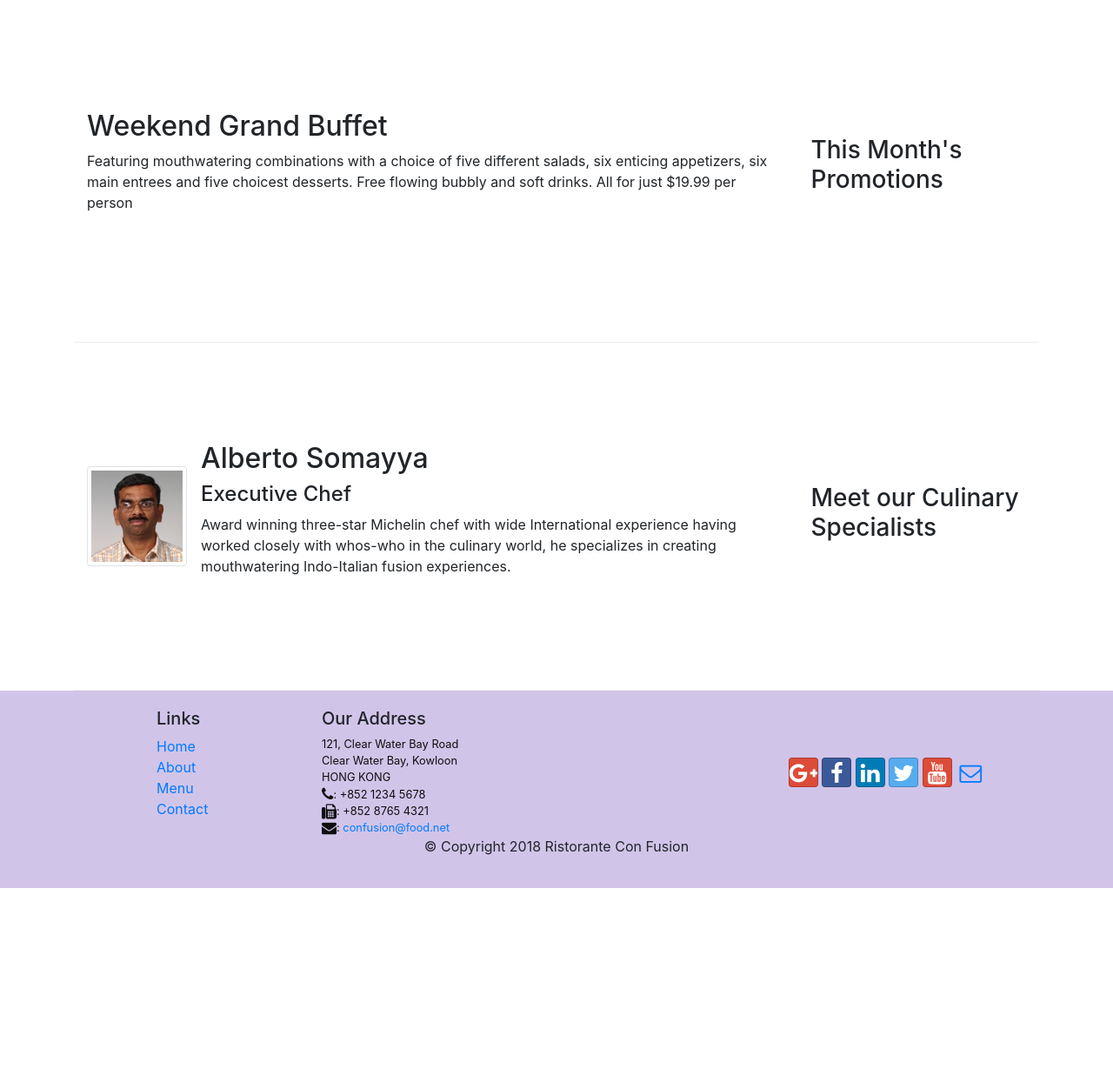
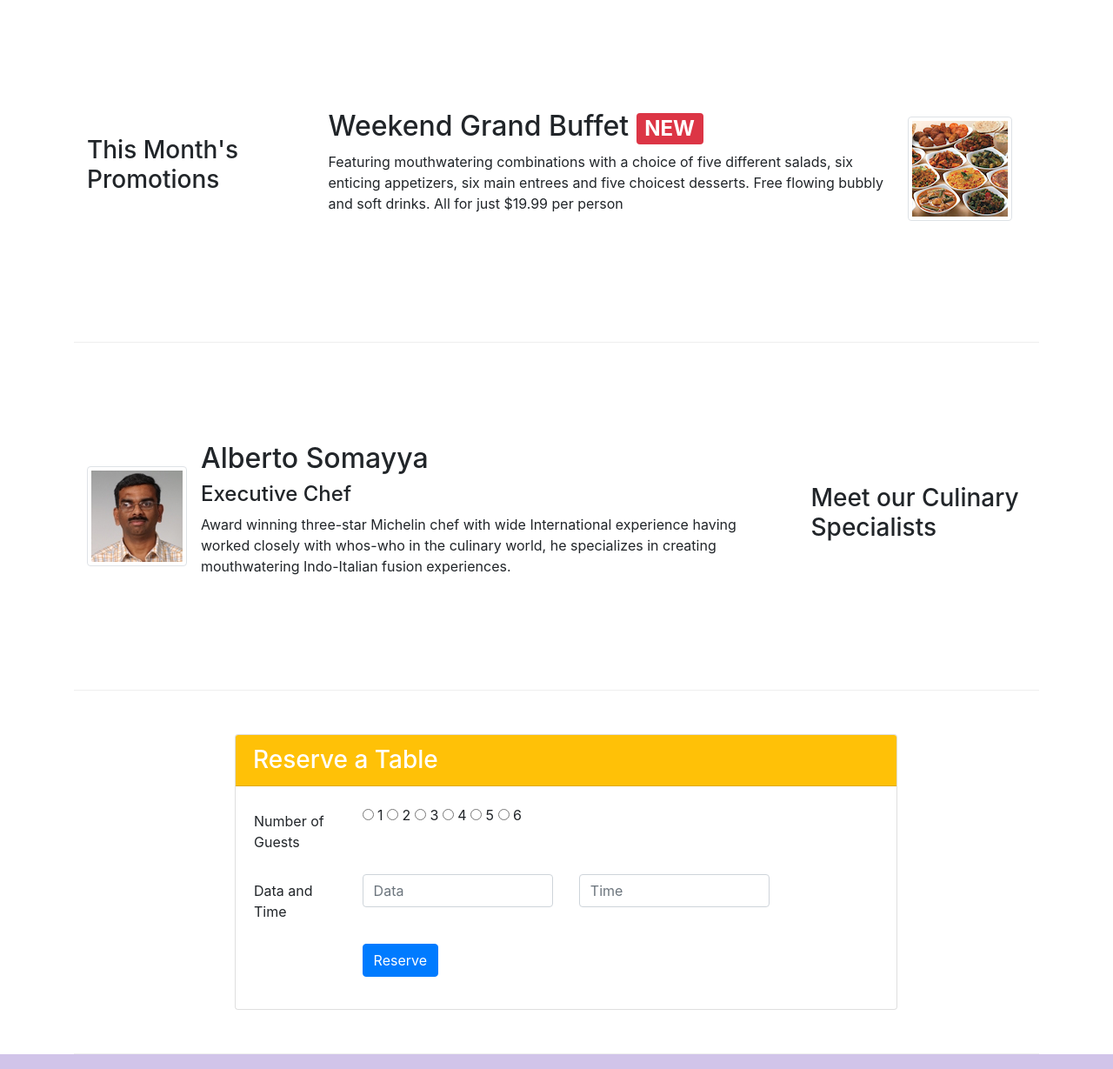
Before and after one commit to Nympheas/bootstrap4-confusion, a website: page index.html in a window 1280 px wide. Shown: the part 740-1969 px from the top of the page at 87% size. Before the commit the page ends 1761 px from the top, so only its background shows below. Drawn offline with nearby package versions, Linux system fonts and the light colour scheme.

Commit message:
assiagement 2

```diff
--- a/index.html
+++ b/index.html
@@ -34,12 +34,15 @@
     <header class="jumbotron">
         <div class="container">
             <div class="row row-header">
-                <div class="col-12 col-sm-6">
+                <div class="col-12 col-md-6 col-sm-6">
                     <h1>Ristorante con Fusion</h1>
                     <p>We take inspiration from the World's best cuisines, and create a unique fusion experience. Our lipsmacking creations will tickle your culinary senses!</p>
                 </div>
-                <div class="col-12 col-sm align-self-center">
+                <div class="col-12 col-md-3 col-sm align-self-center">
                     <img src="img/logo.png" class="img-fluid">
+                </div>
+                <div class="col-12 col-md-3 col-sm align-self-center">
+                    <a href="#reserve" role="button" class="btn btn-sm bg-warning text-dark btn-block">Reserve Table</a>
                 </div>
             </div>
         </div>
@@ -67,12 +70,18 @@
 
 
         <div class="row row-content align-items-center">
-            <div class="col-12 col-sm-4 order-sm-last col-md-3">
+            <div class="col-12 col-sm-4 order-sm-first col-md-3">
                 <h3>This Month's Promotions</h3>
             </div>
-            <div class="col col-sm order-sm-first col-md">
-                <h2>Weekend Grand Buffet</h2>
-                <p>Featuring mouthwatering combinations with a choice of five different salads, six enticing appetizers, six main entrees and five choicest desserts. Free flowing bubbly and soft drinks. All for just $19.99 per person </p>
+            <div class="col col-sm order-sm-last col-md">
+                <div class="media">
+                    <div class="media-body">
+                        <h2 class="mt-0">Weekend Grand Buffet <span class="badge badge-danger">NEW</span></h2>
+                        <p class="d-none d-sm-block">Featuring mouthwatering combinations with a choice of five different salads, six enticing appetizers, six main entrees and five choicest desserts. Free flowing bubbly and soft drinks. All for just $19.99 per person</p>
+                    </div>
+                    <img class="d-flex mr-3 img-thumbnail align-self-center"
+                            src="img/buffet.png " alt="buffet">
+                </div>
             </div>
         </div>
 
@@ -95,6 +104,62 @@
                     </div>
                 </div>
             </div>
+        </div>
+        <div class="row row-content align-items-center justify-cntent-center">
+            <form class="offset-md-2" id="reserve">
+                <div class="card">
+                    <h3 class="card-header badge-warning text-white">Reserve a Table</h3>
+                    <div class="card-body">
+                        <table>
+                            <tbody>
+                                <tr>
+                                    <td>
+                                        <div class="form-group row">
+                                            <label for="guests" class="col-md-2 col-form-label">Number of Guests</label>
+                                            <div class="col-md-10">
+                                                <input type="radio" id="1" name="guests" value="1">
+                                                <label for="1">1  </label>
+                                                <input type="radio" id="2" name="guests" value="2">
+                                                <label for="2">2  </label>
+                                                <input type="radio" id="3" name="guests" value="3">
+                                                <label for="3">3  </label>
+                                                <input type="radio" id="4" name="guests" value="4">
+                                                <label for="4">4  </label>
+                                                <input type="radio" id="5" name="guests" value="5">
+                                                <label for="5">5  </label>
+                                                <input type="radio" id="6" name="guests" value="6">
+                                                <label for="6">6</label>
+                                            </div>
+                                        </div>
+                                    </td>
+                                </tr>
+                                <tr>
+                                    <td>
+                                        <div class="form-group row">
+                                            <label for="data-time" class="col-md-2 col-form-label">Data and Time</label>
+                                            <div class="col-md-4">
+                                                <input type="text" class="form-control" id="data" name="data" placeholder="Data">
+                                            </div>
+                                            <div class="col-md-4">
+                                                <input type="text" class="form-control" id="time" name="time" placeholder="Time">
+                                            </div>
+                                        </div>
+                                    </td>
+                                </tr>
+                                <tr>
+                                    <td>
+                                        <div class="form-group row">
+                                            <div class="col-md-10 offset-md-2">
+                                                <a href="#" class="btn btn-primary">Reserve</a>
+                                            </div>
+                                        </div>
+                                    </td>
+                                </tr>
+                            </tbody>
+                        </table>
+                    </div>
+                </div>
+            </form>
         </div>
     </div>
 
```
